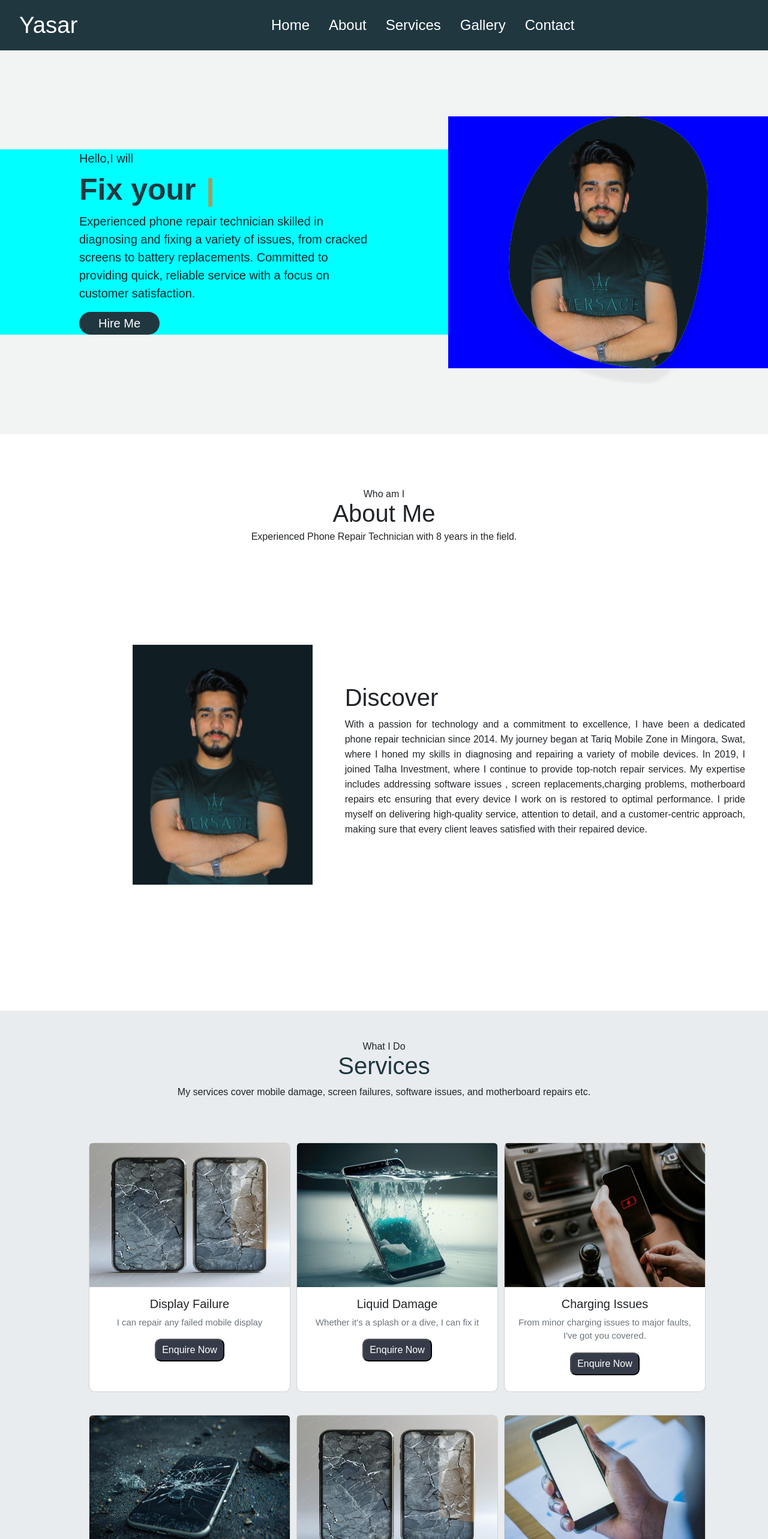
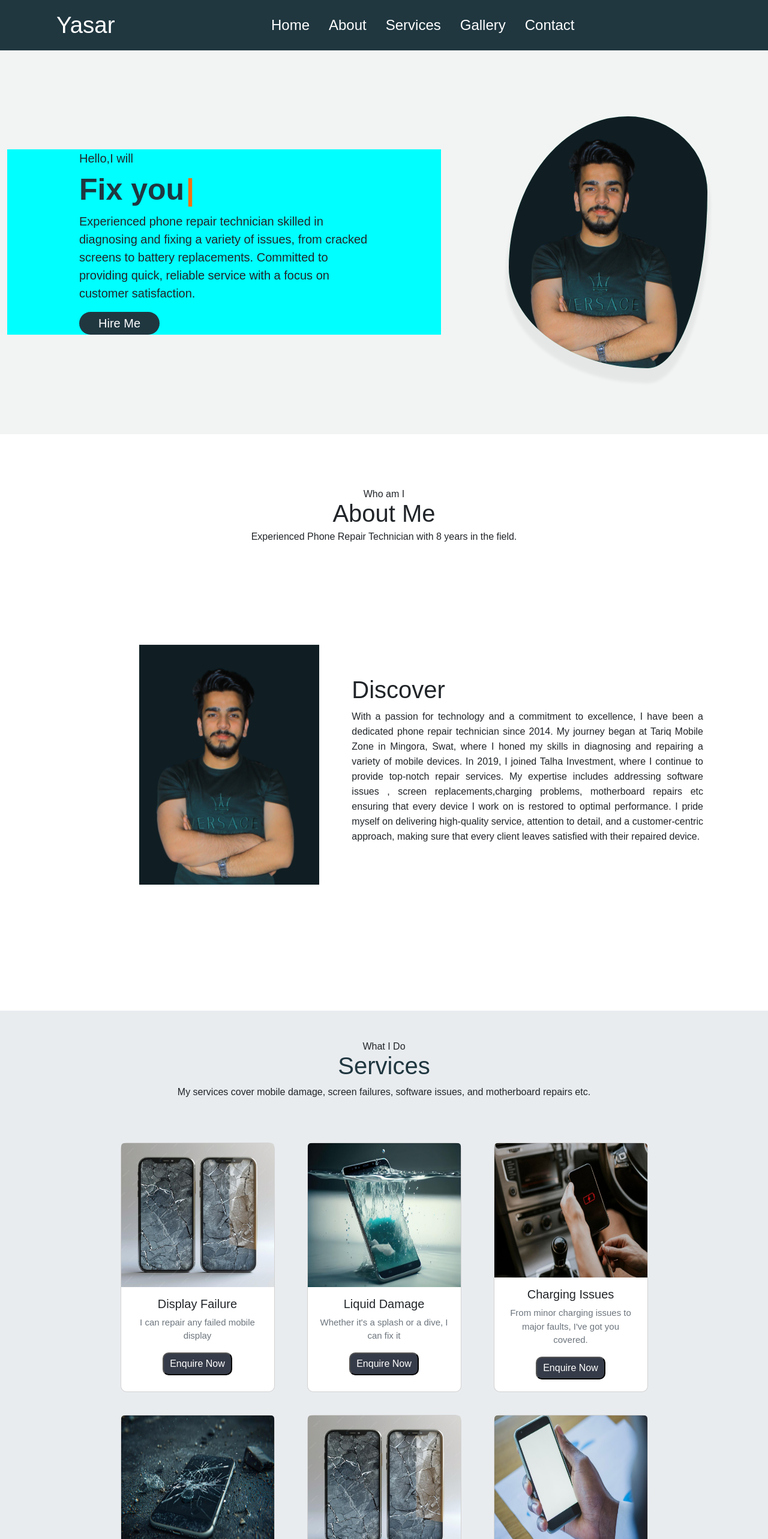
Before and after one commit to zksherazkhan/Portfolios, a React (Vite) app in the folder my-app/: page / in a window 1280 px wide. Shown: the top 2566 px of the page at 60% size. Built offline with nearby package versions, Linux system fonts and the light colour scheme.

Commit message:
fix responsiveness

```diff
--- a/my-app/src/pages/Card.jsx
+++ b/my-app/src/pages/Card.jsx
@@ -3,7 +3,7 @@ import React from "react";
 const Card = ({ img, name, description }) => {
   return (
     <>
-      <div className="col-md-3 ">
+      <div className="col-sm-12 col-md-4 col-lg-3 service-card">
         <div className="card">
           <img className="card-img-top " src={img} alt="img" height={240} />
           <div className="card-body text-center">
--- a/my-app/src/pages/Contact.jsx
+++ b/my-app/src/pages/Contact.jsx
@@ -3,9 +3,9 @@ import AppSettingsAltIcon from "@mui/icons-material/AppSettingsAlt";
 const Contact = () => {
   return (
     <>
-      <div className="container-fluid bg-black p-5 " id="contact">
-        <div className="row gy-4 mx-auto contact-row">
-          <div className="col-sm-4  coll">
+      <div className="container-fluid bg-black p-2 " id="contact">
+        <div className="row gy-2 mx-auto contact-row">
+          <div className="col-sm-12 col-md-4  coll">
             <AppSettingsAltIcon
               sx={{
                 fontSize: "6em",
@@ -17,7 +17,7 @@ const Contact = () => {
               <span className="repair">REPAIR</span>
             </p>
           </div>
-          <div className="col-sm-4  contactDetails">
+          <div className="col-sm-12 col-md-4   contactDetails">
             <h3>Get in Touch</h3>
             <div className=" mt-3">
               <p>
@@ -29,7 +29,7 @@ const Contact = () => {
               </p>
             </div>
           </div>
-          <div className="col-sm-4 px-5" style={{ color: "white" }}>
+          <div className="col-sm-12 col-md-4  px-5" style={{ color: "white" }}>
             <h3>Send Message</h3>
             <form className="mt-3">
               <div className="form-group mb-2">
--- a/my-app/src/pages/Home.jsx
+++ b/my-app/src/pages/Home.jsx
@@ -21,7 +21,7 @@ const Home = () => {
     <>
       <div className="home  container-fluid" id="/">
         <div className="row">
-          <div className="col-md-7 left ">
+          <div className="col-md-12 col-xl-7 ">
             <div className="home-heading animation">
               <p className="heading-text">
                 Hello,I will <br />
@@ -45,7 +45,7 @@ const Home = () => {
               </Link>
             </div>
           </div>
-          <div className="col-md-5 right">
+          <div className="col-xl-5 right">
             <div
               className="box">
                 <img src={shapImg} /></div>
--- a/my-app/src/style/Navbar.css
+++ b/my-app/src/style/Navbar.css
@@ -71,42 +71,3 @@ link {
   padding-right: 0.5rem;
 }
 }
-@media (min-width: 640px) {
-  .container {
-    max-width: 640px;
-  }
-}
-/* sm */
-@media (min-width: 640px) {
-  .container {
-    max-width: 640px;
-  }
-}
-
-/* md */
-@media (min-width: 768px) {
-  .container {
-    max-width: 768px;
-  }
-}
-
-/* lg */
-@media (min-width: 1024px) {
-  .container {
-    max-width: 1024px;
-  }
-}
-
-/* xl */
-@media (min-width: 1280px) {
-  .container {
-    max-width: 1280px;
-  }
-}
-
-/* 2xl */
-@media (min-width: 1536px) {
-  .container {
-    max-width: 1536px;
-  }
-}
--- a/my-app/src/style/contact.css
+++ b/my-app/src/style/contact.css
@@ -1,5 +1,7 @@
 .contact-row {
-  margin-top: 20px;
+  margin-top: 0px;
+  background-color: #ff6b08;
+  min-height: 60vh;
 }
 
 .coll {
@@ -36,37 +38,3 @@
   color: transparent;
   background-clip: text;
 }
-
-@media screen and (max-width: 768px) {
-  .contact-row {
-    flex-direction: column;
-    align-items: center;
-  }
-  .coll {
-    flex-direction: column;
-  }
-  .contactDetails {
-    text-align: center;
-  }
-  .contact-btn {
-    width: 100%;
-    text-align: center;
-  }
-}
-
-@media screen and (max-width: 480px) {
-  .contact-row {
-    flex-direction: column;
-    align-items: center;
-  }
-  .coll {
-    flex-direction: column;
-  }
-  .contactDetails {
-    text-align: center;
-  }
-  .contact-btn {
-    width: 100%;
-    text-align: center;
-  }
-}
--- a/my-app/src/style/home.css
+++ b/my-app/src/style/home.css
@@ -15,20 +15,13 @@
   justify-content: center;
   align-items: center;
 }
-.left {
-    /* min-height: 80vh; */
-    /* height:80vh; */
-  display: flex;
-  justify-content: center;
-  align-items: center;
-  background-color: aqua;
-}
 .home-heading {
   display: flex;
   flex-direction: column;
   justify-content: center;
   align-items: start;
   padding: 0 120px;
+  background-color: aqua;
 }
 .heading-text {
   font-size: 20px;
@@ -48,19 +41,19 @@
   transition: all 0.5s ease;
   border: 2px solid #203740;
 }
-.right {
+
+/* .right {
   /* min-height: 80vh; */
-  background-color: blue;
-  display: flex;
-  justify-content: center;
+  /* background-color: blue; */
+  /* display: flex; */
+  /* justify-content: center;
   align-items: center;
-}
+} */
 .box {
   height:420px;
   width:65% ;
   overflow: hidden;
   background-color: aquamarine;
-
   box-shadow: 0 20px 5px 5px rgba(0, 0, 0, 0.05);
   animation: animate 5s ease-in-out infinite;
   transition: all 1s ease-in-out;
@@ -110,23 +103,47 @@
 
  /* xs  */
  @media (max-width: 475px) {
-.home{
-  padding-top: 50px;
+.home-heading{
+  padding: 50px 50px;
 
 }
+.animatedTyping {
+  font-size: 30px;
+ }
+
 .right{
   display: none;
 }
+
  }
 
 /* sm */
- @media (min-width: 640px) {}
-
+ @media (max-width: 640px) {
+  .home-heading{
+  padding: 50px 50px;
+  /* background-color: red; */
+ }
+ .right{
+  display: none;
+}
+ }
 /* md */
-@media (min-width: 768px) {}
+@media (max-width: 768px) {
+   .right{
+  display: none;
+}
+ .home-heading{
+  padding: 50px 50px;
+  /* background-color: red; */
+ }
+}
 
 /* lg */
-@media (min-width: 1024px) {}
+@media (max-width: 1200px) {
+     .right{
+  display: none;
+}
+}
 
 /* xl */
 @media (min-width: 1280px) {}
--- a/my-app/src/style/services.css
+++ b/my-app/src/style/services.css
@@ -19,18 +19,28 @@
 }
 
 .service-card {
-  background-color: #ffffff;
-  border-radius: 8px;
-  box-shadow: 0 4px 8px rgba(0, 0, 0, 0.1);
-  padding: 20px;
-  text-align: center;
-  flex: 1 1 calc(33.333% - 40px);
-  box-sizing: border-box;
-  transition: transform 0.3s ease;
+display: flex;
+align-items: center;
+justify-content: center;
+
 }
 
-@media (max-width: 600px) {
-  .service-card {
-    flex: 1 1 100%;
-  }
+/* xs */
+/* @media (min-width: 475px) {} */
+
+/* sm */
+@media (max-width: 640px) {
+
 }
+
+/* md */
+/* @media (min-width: 768px) {} */
+
+/* lg */
+/* @media (min-width: 1024px) {} */
+
+/* xl */
+/* @media (min-width: 1280px) {} */
+
+/* 2xl */
+/* @media (min-width: 1536px) {} */
```
